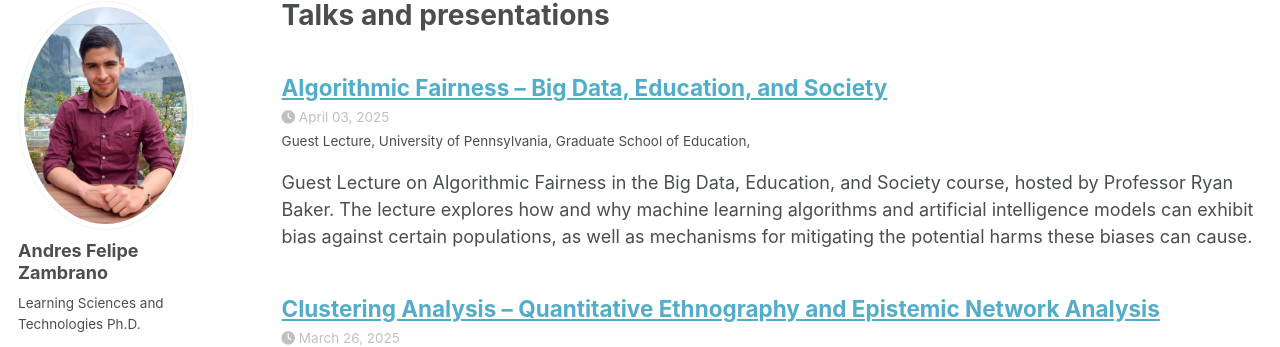
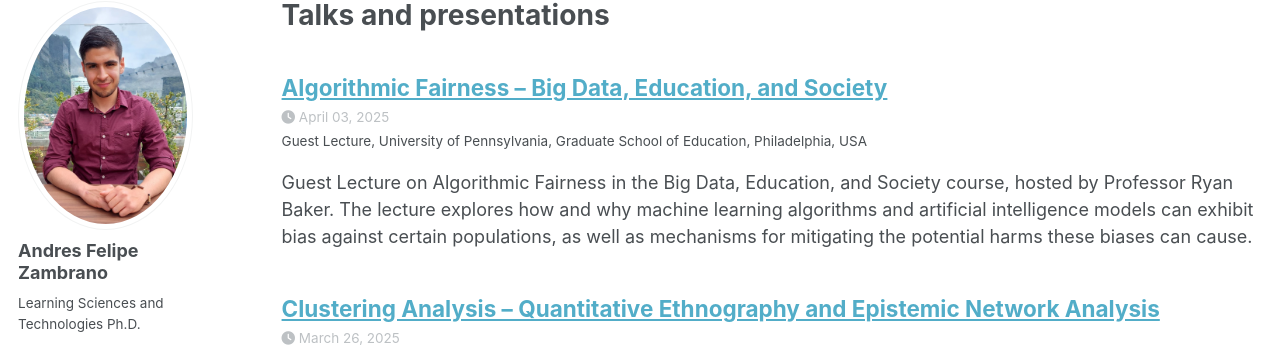
Before and after one commit to afzambrano/afzambrano.github.io, a Jekyll site: the page built from _pages/talks.html, in a window 1280 px wide and 1204 px high. Shown: the part 98-445 px from the top of the window. Built offline with Jekyll 4.4.1, drawn with Linux system fonts in a browser that asks for light colours; some web fonts are replaced; a script that is not in the unit is left out.

Commit message:
Update 2025-algorithmic-bias.md

```diff
--- a/_talks/2025-algorithmic-bias.md
+++ b/_talks/2025-algorithmic-bias.md
@@ -5,5 +5,6 @@ type: "Guest Lecture"
 permalink: /talks/2025-algorithmic-bias
 venue: "University of Pennsylvania, Graduate School of Education"
 date: 2025-04-03
+location: Philadelphia, USA
 ---
 Guest Lecture on Algorithmic Fairness in the Big Data, Education, and Society course, hosted by Professor Ryan Baker. The lecture explores how and why machine learning algorithms and artificial intelligence models can exhibit bias against certain populations, as well as mechanisms for mitigating the potential harms these biases can cause.
```
